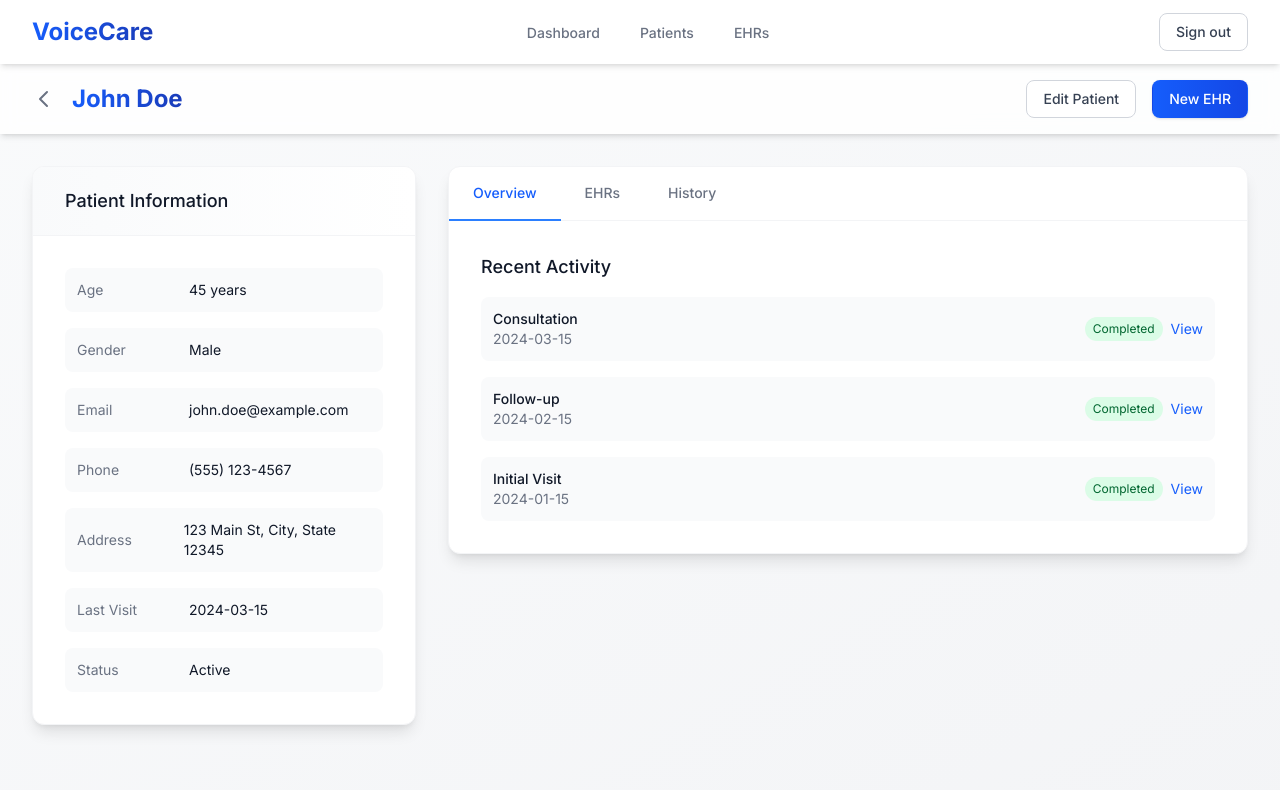
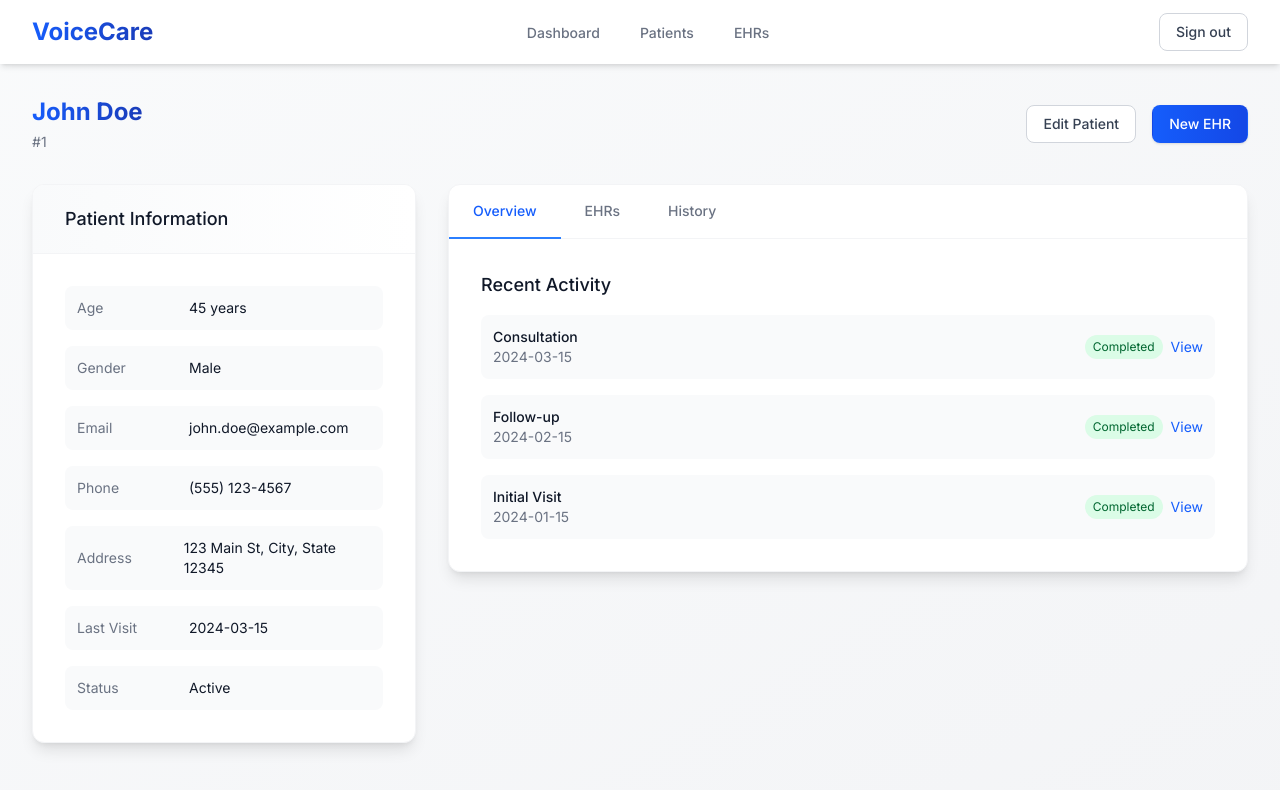
Before and after one commit to Voice-to-EHR-Tietoevry-Oamk/voice-to-ehr, a Next.js app in the folder frontend/: page /patient/1 in a window 1280 px wide. Shown: the top 790 px of the page. Built offline with nearby package versions, Linux system fonts and the light colour scheme; sample sign-in values are in the browser's storage.

Commit message:
Refactor PatientPageClient layout by removing the header, consolidating page title and actions, and enhancing styling for improved user experience.

```diff
--- a/frontend/app/patient/[id]/PatientPageClient.tsx
+++ b/frontend/app/patient/[id]/PatientPageClient.tsx
@@ -97,20 +97,12 @@ export default function PatientPageClient({ patientId }: PatientPageClientProps)
 
   return (
     <div className="min-h-screen bg-gradient-to-br from-gray-50 to-gray-100">
-      {/* Header */}
-      <header className="bg-white shadow-md sticky top-0 z-10 backdrop-blur-sm bg-white/80">
-        <div className="max-w-7xl mx-auto px-4 sm:px-6 lg:px-8 py-4">
-          <div className="flex items-center justify-between">
-            <div className="flex items-center space-x-4">
-              <Link
-                href="/patients"
-                className="text-gray-500 hover:text-blue-600 transition-colors"
-              >
-                <svg className="h-6 w-6" fill="none" viewBox="0 0 24 24" stroke="currentColor">
-                  <path strokeLinecap="round" strokeLinejoin="round" strokeWidth={2} d="M15 19l-7-7 7-7" />
-                </svg>
-              </Link>
+      <main className="max-w-7xl mx-auto px-4 sm:px-6 lg:px-8 py-8">
+        {/* Page Title and Actions */}
+        <div className="flex justify-between items-center mb-8">
+          <div>
             <h1 className="text-2xl font-bold bg-gradient-to-r from-blue-600 to-blue-800 bg-clip-text text-transparent">{patient.name}</h1>
+            <p className="text-sm text-gray-500 mt-1">#{patient.id}</p>
           </div>
           <div className="flex space-x-4">
             <Link
@@ -127,10 +119,7 @@ export default function PatientPageClient({ patientId }: PatientPageClientProps)
             </Link>
           </div>
         </div>
-        </div>
-      </header>
 
-      <main className="max-w-7xl mx-auto px-4 sm:px-6 lg:px-8 py-8">
         <div className="grid grid-cols-1 lg:grid-cols-3 gap-8">
           {/* Patient Information */}
           <div className="lg:col-span-1">
```
Lines whose indentation alone changed are shown as unchanged.
